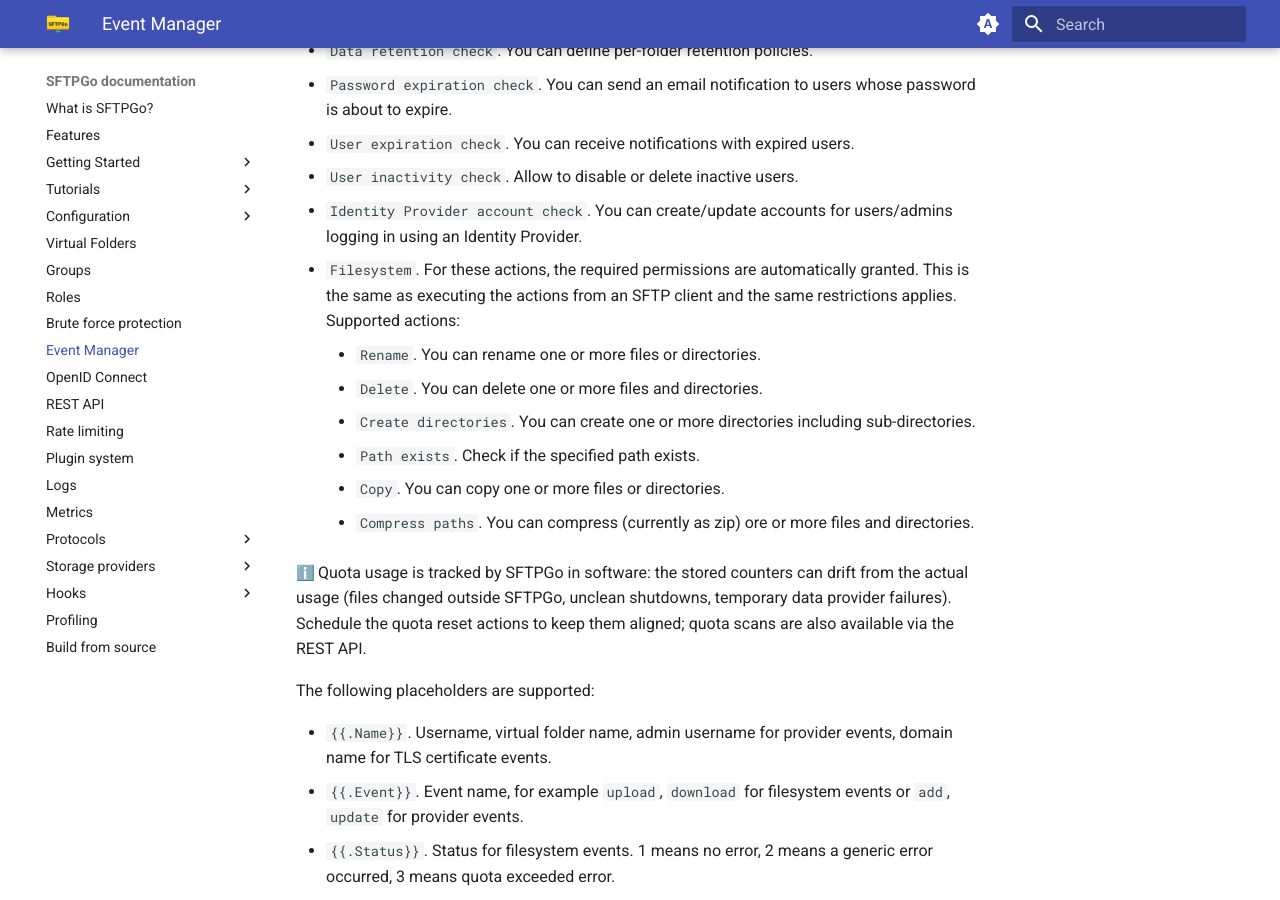
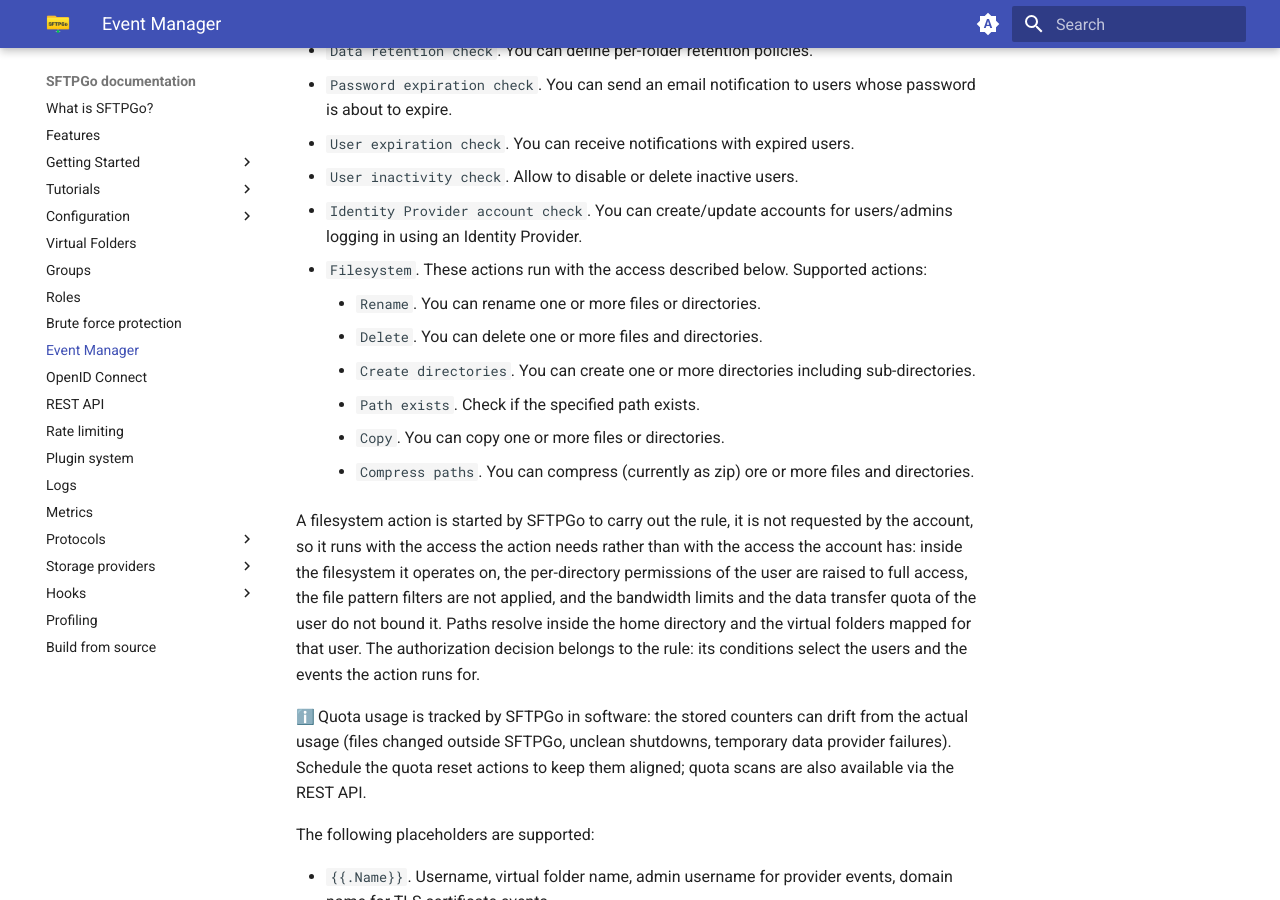
Before and after one commit to sftpgo/docs, an MkDocs documentation site: the page built from docs/eventmanager.md, in a window 1280 px wide and 900 px high, scrolled down 775 px. Built offline with MkDocs 1.6.1 and Material for MkDocs 9.7.7, drawn with Linux system fonts in a browser that asks for light colours; emoji names are drawn with the system emoji font; the version menu is left out.

Commit message:
docs: describe how WebDAV COPY/MOVE and filesystem actions are authorized
Signed-off-by: Nicola Murino <nicola.murino@gmail.com>

```diff
--- a/docs/eventmanager.md
+++ b/docs/eventmanager.md
@@ -21,13 +21,15 @@ The following actions are supported:
 - `User expiration check`. You can receive notifications with expired users.
 - `User inactivity check`. Allow to disable or delete inactive users.
 - `Identity Provider account check`. You can create/update accounts for users/admins logging in using an Identity Provider.
-- `Filesystem`. For these actions, the required permissions are automatically granted. This is the same as executing the actions from an SFTP client and the same restrictions applies. Supported actions:
+- `Filesystem`. These actions run with the access described below. Supported actions:
   - `Rename`. You can rename one or more files or directories.
   - `Delete`. You can delete one or more files and directories.
   - `Create directories`. You can create one or more directories including sub-directories.
   - `Path exists`. Check if the specified path exists.
   - `Copy`. You can copy one or more files or directories.
   - `Compress paths`. You can compress (currently as zip) ore or more files and directories.
+
+A filesystem action is started by SFTPGo to carry out the rule, it is not requested by the account, so it runs with the access the action needs rather than with the access the account has: inside the filesystem it operates on, the per-directory permissions of the user are raised to full access, the file pattern filters are not applied, and the bandwidth limits and the data transfer quota of the user do not bound it. Paths resolve inside the home directory and the virtual folders mapped for that user. The authorization decision belongs to the rule: its conditions select the users and the events the action runs for.
 
 :information_source: Quota usage is tracked by SFTPGo in software: the stored counters can drift from the actual usage (files changed outside SFTPGo, unclean shutdowns, temporary data provider failures). Schedule the quota reset actions to keep them aligned; quota scans are also available via the REST API.
 
```
Also changed, not shown: docs/webdav.md (+1 -0 lines).
